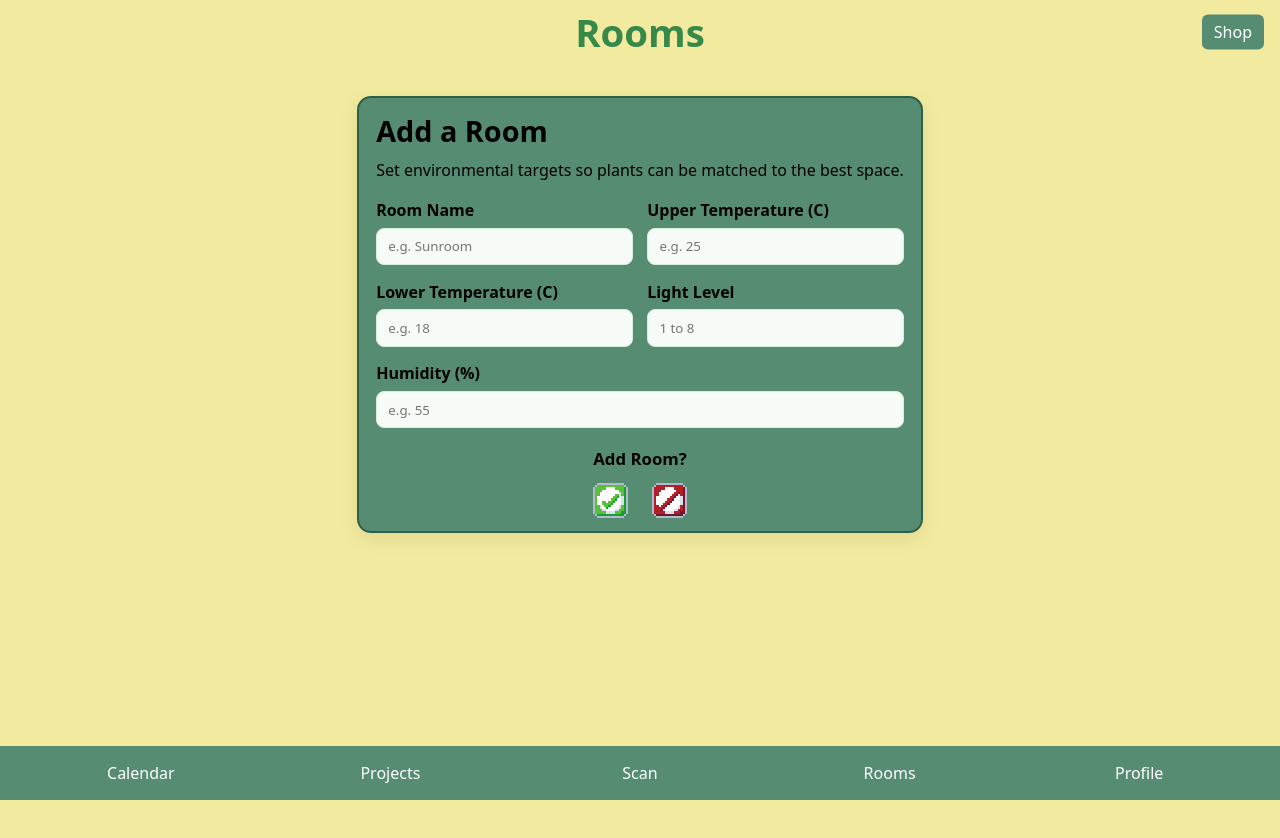
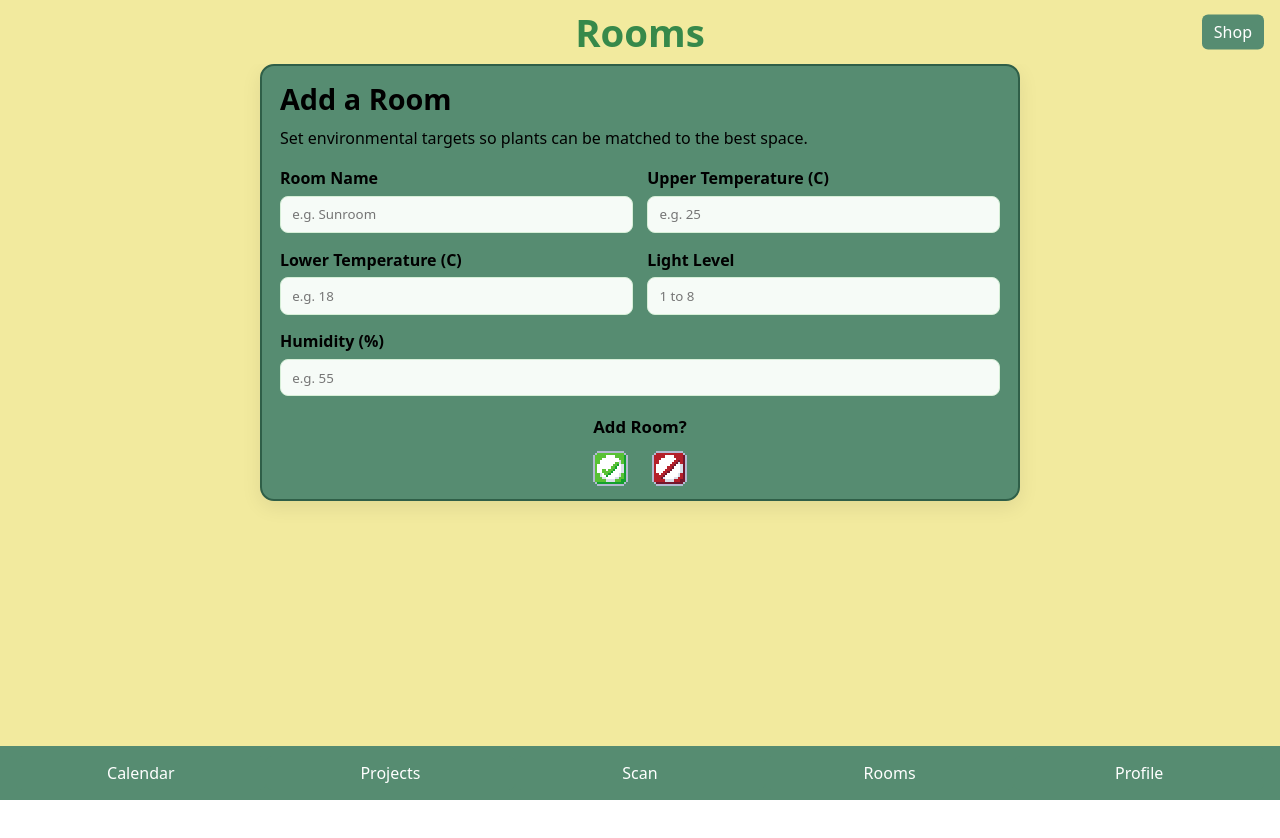
Before and after one commit to SoftwareError54/Urban-Botany, a React app in the folder Frontend/: page /rooms/addroom in a window 1280 px wide. Shown: the top 838 px of the page. After the commit the page ends 800 px from the top, so only its background shows below. Built offline with nearby package versions, Linux system fonts and the light colour scheme; no server answers; the HTML template or start-up script is replaced by a standard one; a web font is replaced by a local one.

Commit message:
updating constraints for improved mobile User-Interface

```diff
--- a/Frontend/src/App.css
+++ b/Frontend/src/App.css
@@ -1,9 +1,11 @@
 #root {
+  width: 100%;
   max-width: 1280px;
   margin: 0 auto;
   padding: 0 2rem;
   text-align: center;
   background: var(--secondary);
+  box-sizing: border-box;
 }
 
 /* Make main content reserve space for fixed nav */
--- a/Frontend/src/Pages/Rooms.jsx
+++ b/Frontend/src/Pages/Rooms.jsx
@@ -5,7 +5,7 @@ import RoomForm from '../RoomComponents/RoomForm'
 
 function Rooms(){
         return (
-              <div style={{background: 'var(--secondary)', minHeight: 'calc(100vh - 64px)', width: '100%', boxSizing: 'border-box', padding: '2rem'}}>
+              <div style={{background: 'var(--secondary)', minHeight: 'calc(100dvh - var(--topbar-height) - var(--navbar-height))', width: '100%', boxSizing: 'border-box'}}>
                 <Routes>
                         <Route path="/" element={<UserRooms />} />
                         <Route path='room/:id' element={<Room/>}/>
--- a/Frontend/src/index.css
+++ b/Frontend/src/index.css
@@ -40,6 +40,7 @@ body {
   min-height: 100vh;
   color: black;
   background-color: var(--secondary);
+  overflow-x: hidden;
 }
 
 /* When landing needs full-bleed layout remove body centering and root padding */
@@ -60,9 +61,6 @@ nav {
   left: 0;
   right: 0;
   bottom: 0;
-  width: 100vw;
-  min-width: 0;
-  max-width: 100vw;
   display: flex;
   justify-content: space-around;
   align-items: center;
@@ -81,9 +79,6 @@ nav .nav-button{ background: var(--primary); color: #fff; }
   left: 0;
   right: 0;
   top: 0;
-  width: 100vw;
-  min-width: 0;
-  max-width: 100vw;
   height: 64px;
   display: flex;
   align-items: center;
@@ -93,8 +88,8 @@ nav .nav-button{ background: var(--primary); color: #fff; }
 }
 .topbar-inner{
   /* Always fill the topbar, never constrained by #root */
-  width: 100vw;
-  max-width: 100vw;
+  width: 100%;
+  max-width: 100%;
   margin: 0;
   padding: 0 1rem;
   display: flex;
```
